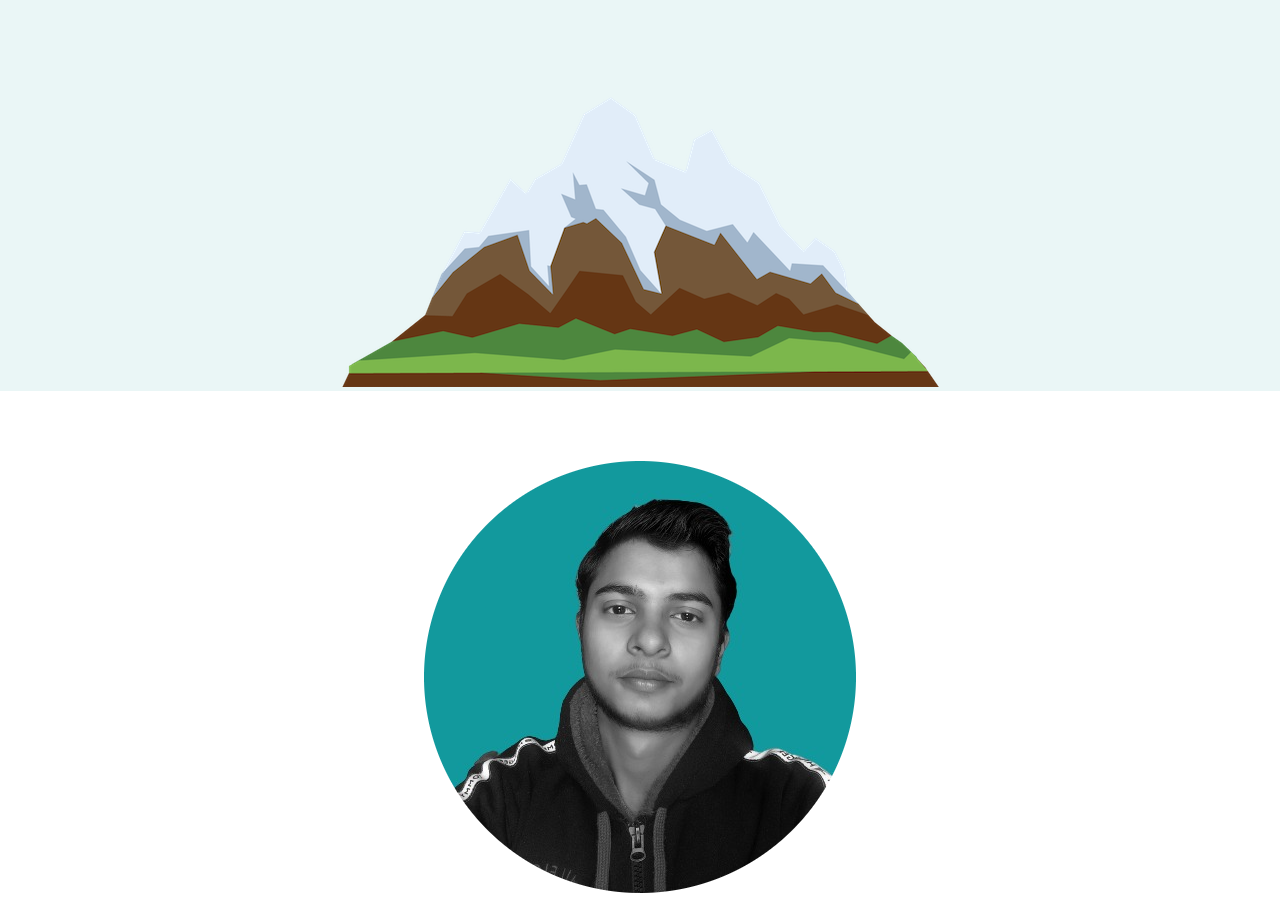
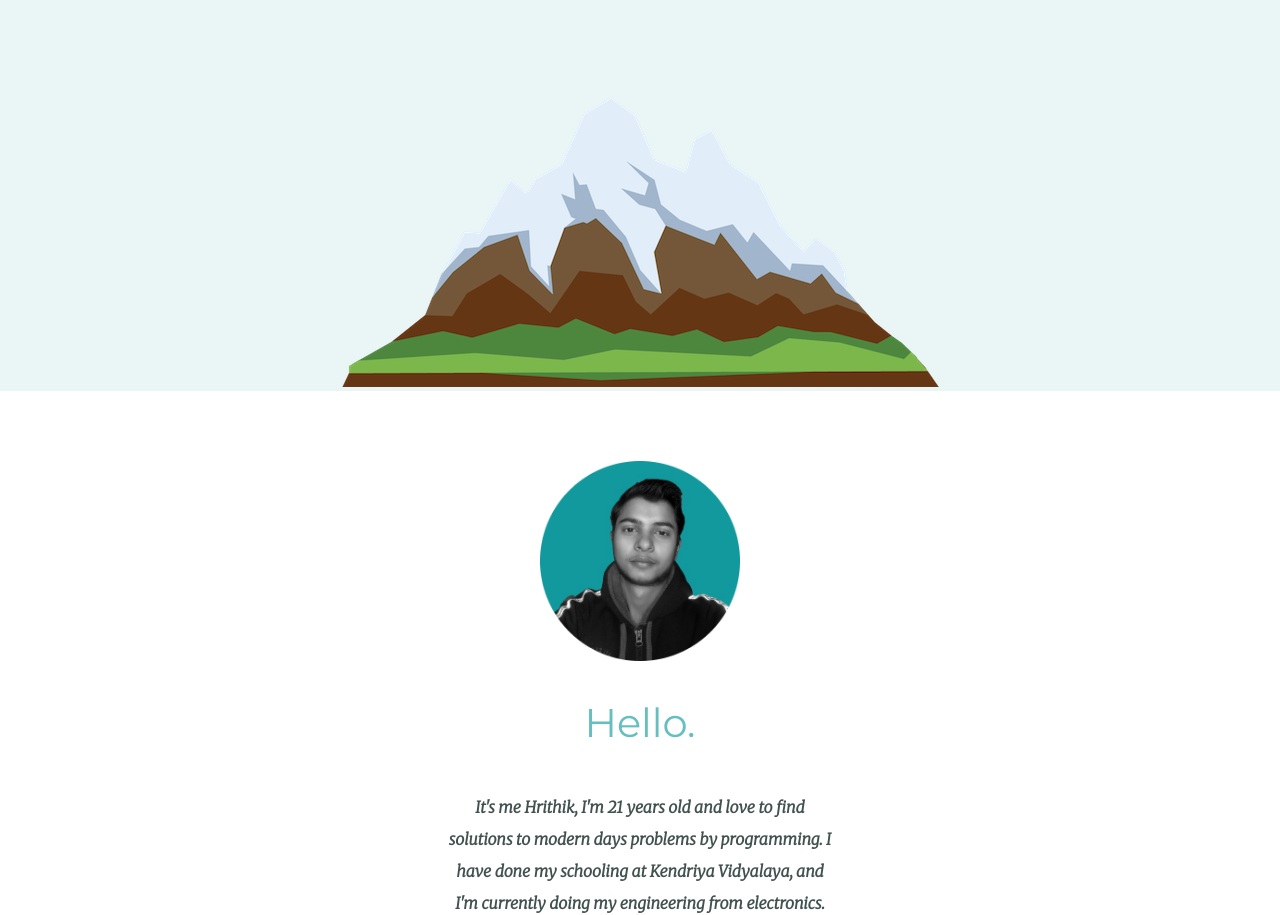
Before and after one commit to HrithikSoni/portfolio, a plain HTML site: page index.html in a window 1280 px wide. Shown: the part 414-1329 px from the top of the page. Drawn offline with Linux system fonts and the light colour scheme.

Commit message:
Update styles.css

```diff
--- a/css/styles.css
+++ b/css/styles.css
@@ -3,6 +3,11 @@
      margin: 0;
      text-align: center;
      font-family: 'Merriweather', serif;
+ }
+
+.myimage {
+        width: 200px;
+        height: auto;
 
  }
 
```
